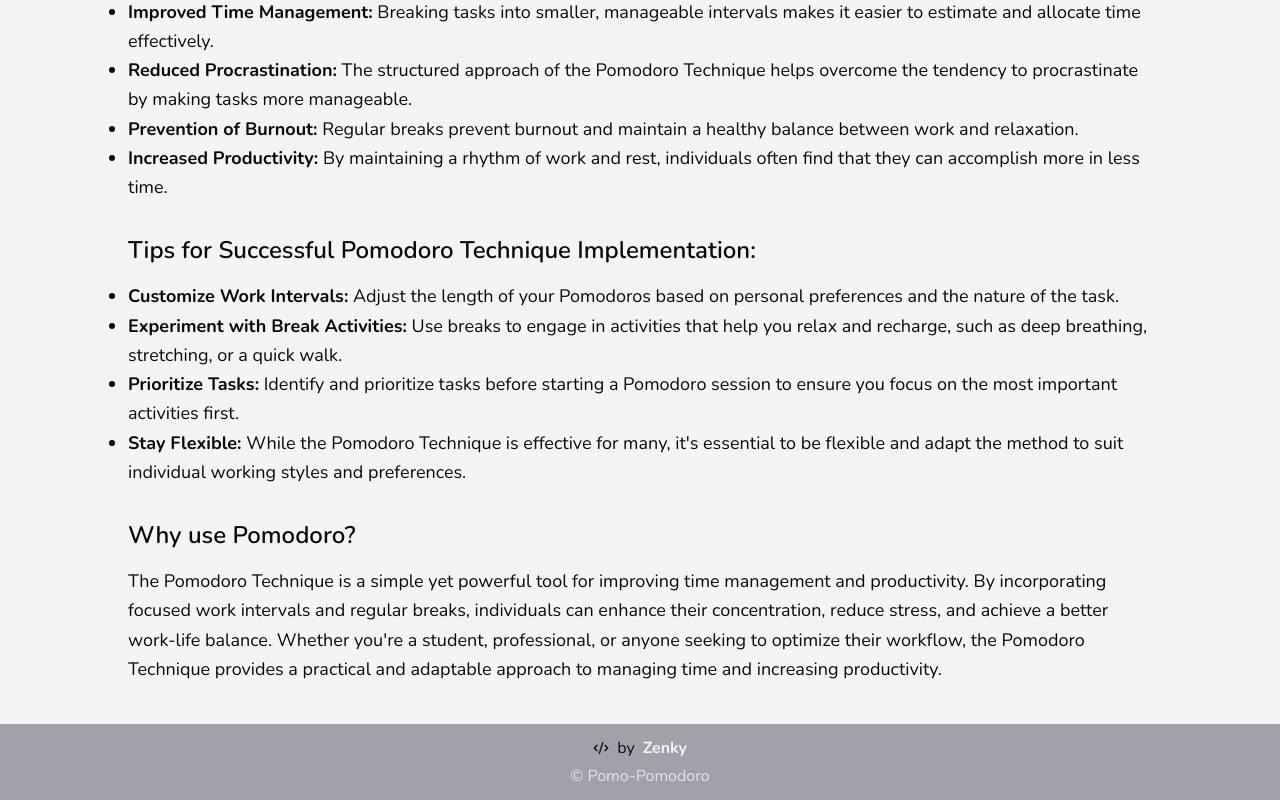
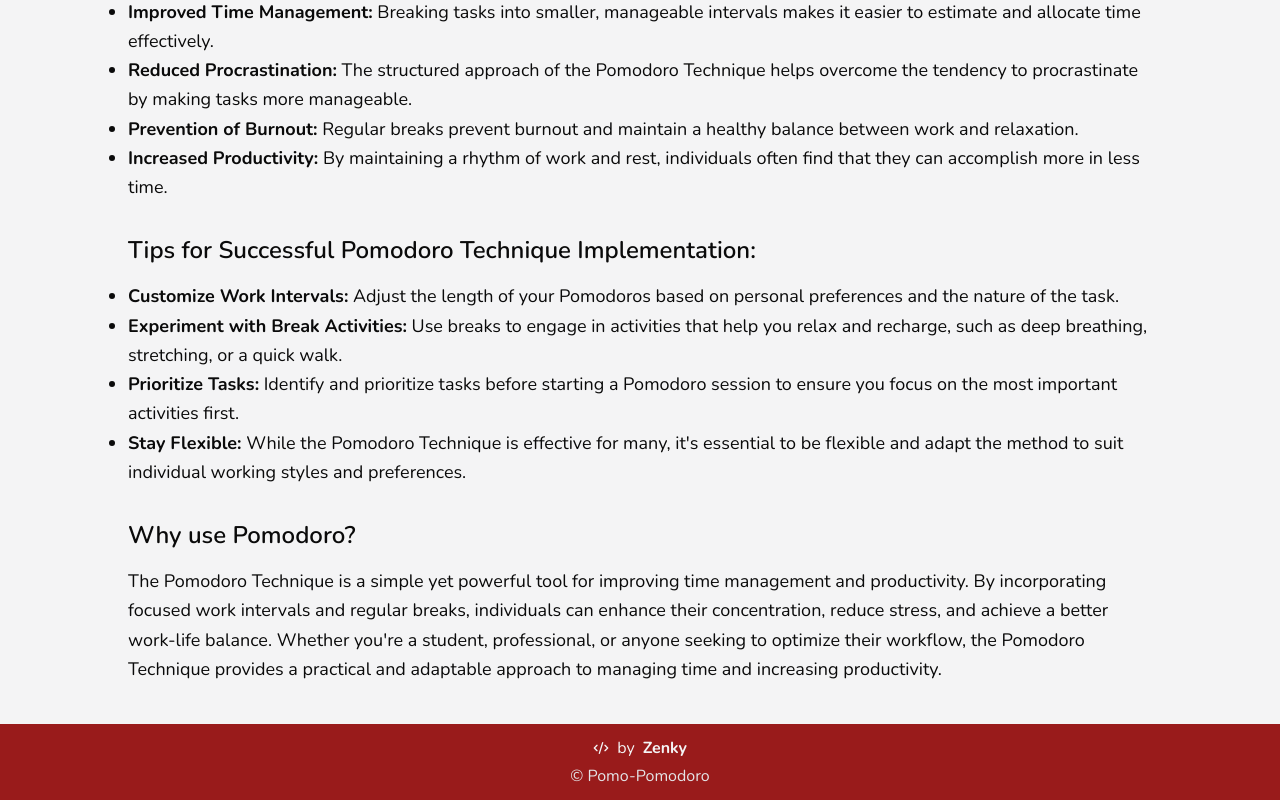
Before and after one commit to bzenky/pomo-pomodoro, a Next.js app: page / in a window 1280 px wide. Shown: the part 1287-2087 px from the top of the page. Built offline with nearby package versions, Linux system fonts and the light colour scheme; no server answers.

Commit message:
style: footer

```diff
--- a/components/Footer.tsx
+++ b/components/Footer.tsx
@@ -2,9 +2,9 @@ import { Code2 } from "lucide-react";
 
 export function Footer() {
   return (
-    <div className="flex flex-col justify-center items-center p-3 bg-zinc-400 w-full select-none gap-1">
+    <div className="flex flex-col justify-center items-center p-3 bg-red-800 w-full select-none gap-1 text-zinc-100">
       <span className=" flex items-center gap-2">
-        <Code2 className="w-4 h-4" /> by <a href="https://www.bzenky.dev" target="_blank" className="text-zinc-100 font-bold">Zenky</a>
+        <Code2 className="w-4 h-4" /> by <a href="https://www.bzenky.dev" target="_blank" className="font-bold">Zenky</a>
       </span>
 
       <span className="text-zinc-200">
```
